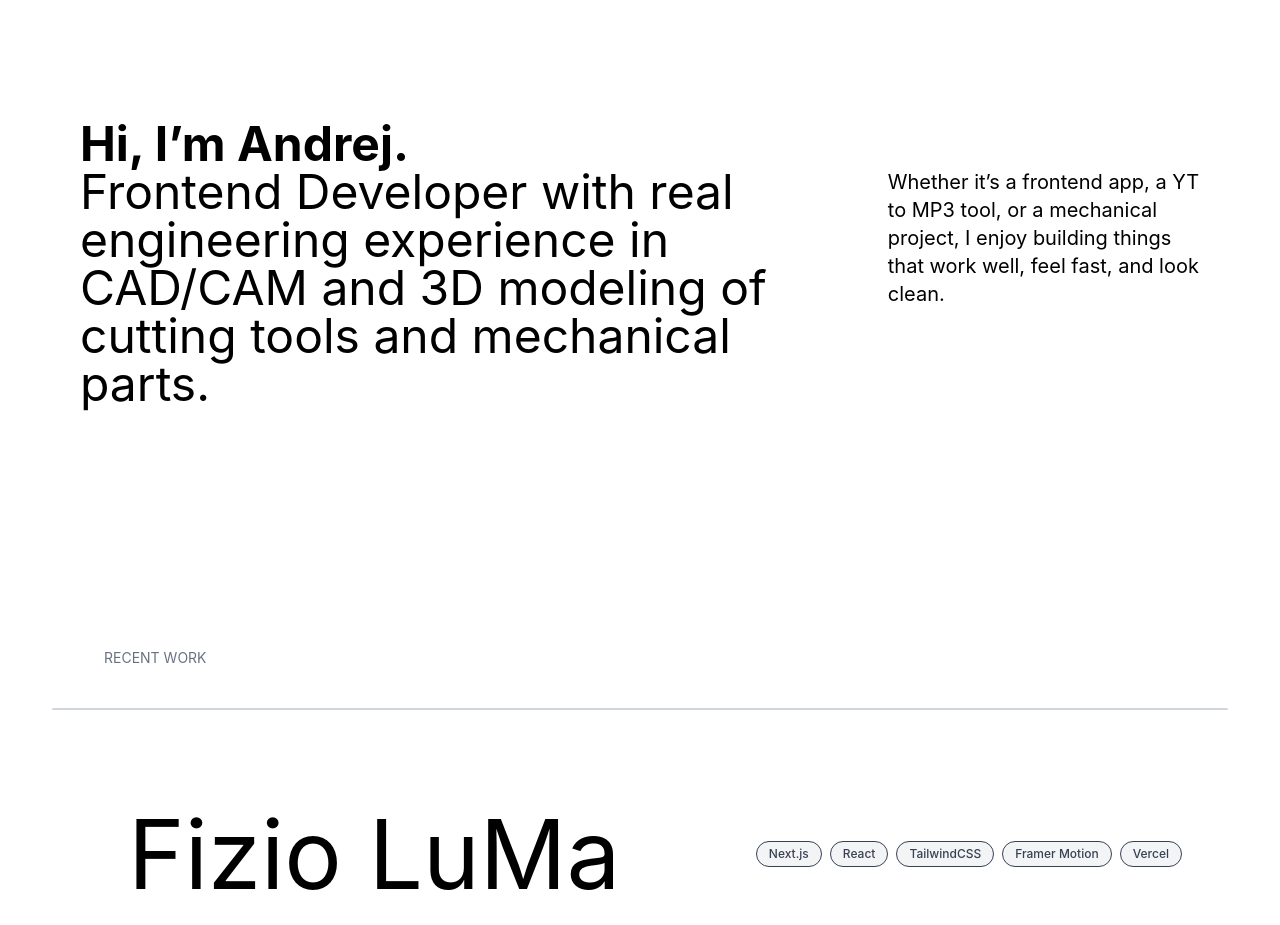
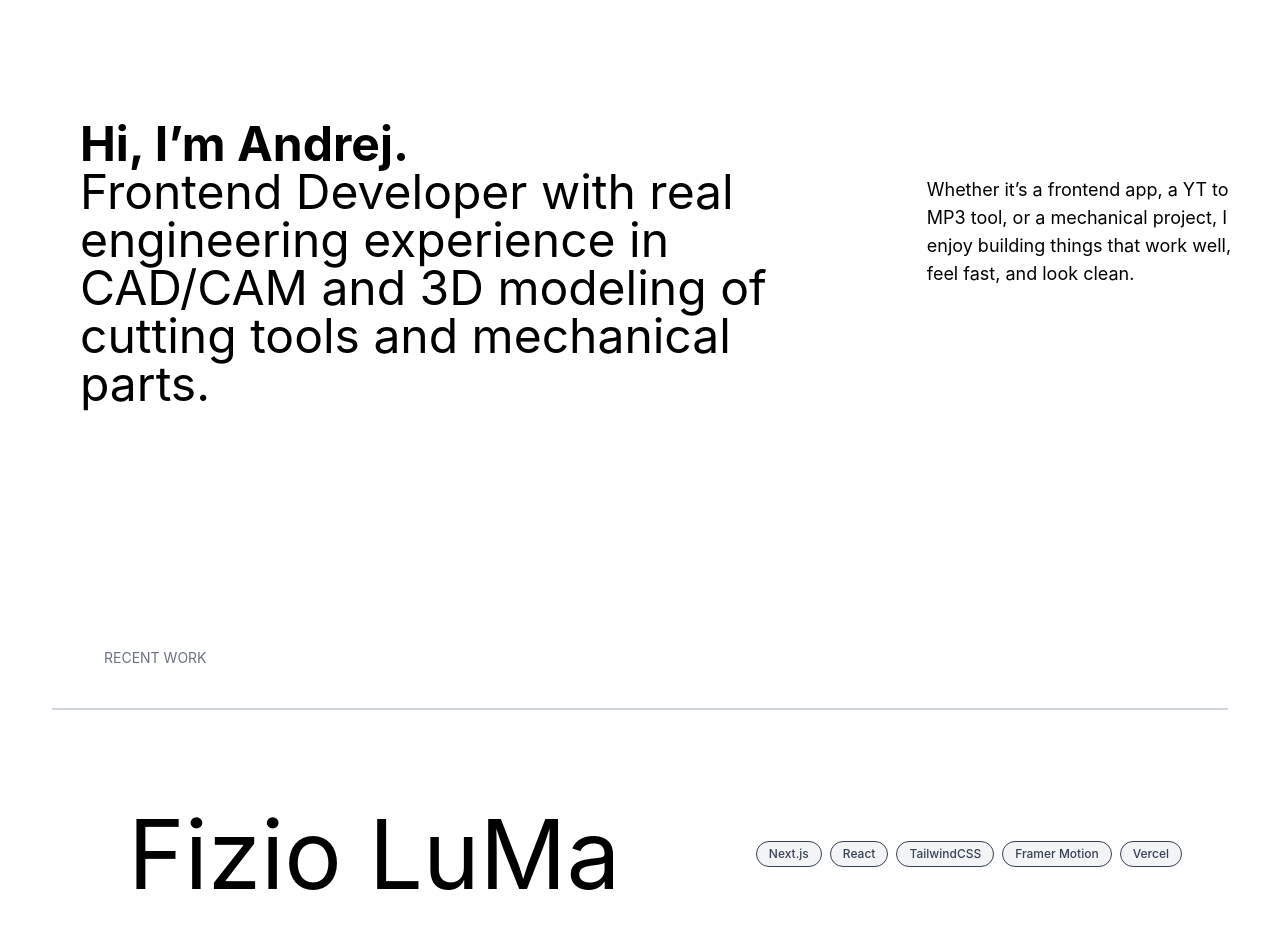
Before and after one commit to Mararovsek99/portfolio, a React (Vite) app: page / in a window 1280 px wide. Shown: the part 880-1805 px from the top of the page. Built offline with nearby package versions, Linux system fonts and the light colour scheme; what @lordicon/element would draw is missing.

Commit message:
added animation in intro.jsx, added framer-motion package, updated package-lock.json and package.json

```diff
--- a/package.json
+++ b/package.json
@@ -13,7 +13,7 @@
     "@lordicon/element": "^2.2.0",
     "@studio-freight/lenis": "^1.0.42",
     "lottie-react": "^2.4.1",
-    "motion": "^12.38.0",
+    "motion": "^12.40.0",
     "react": "^19.2.5",
     "react-dom": "^19.2.5",
     "react-icons": "^5.6.0"
--- a/src/components/Intro.jsx
+++ b/src/components/Intro.jsx
@@ -1,17 +1,40 @@
+"use client";
+
+import { motion } from "motion/react";
+
 const Intro = () => {
   return (
     <section className="bg-[#ffffff] text-black text-3xl p-10  flex flex-row gap-10 max-w-[1400px] m-auto mt-30">
       <h2 className="text-5xl p-10">
-        <p className="font-bold">Hi, I’m Andrej.</p>{" "}
-        <p>
+        <motion.p
+          initial={{ opacity: 0, y: 20 }}
+          whileInView={{ opacity: 1, y: 0 }}
+          viewport={{ once: true, amount: 0.4 }}
+          transition={{ duration: 0.8, ease: [0.22, 1, 0.36, 1] }}
+          className="font-bold"
+        >
+          Hi, I’m Andrej.
+        </motion.p>{" "}
+        <motion.p
+          initial={{ opacity: 0, y: 20 }}
+          whileInView={{ opacity: 1, y: 0 }}
+          viewport={{ once: true, amount: 0.4 }}
+          transition={{ duration: 0.8, ease: [0.22, 1, 0.36, 1] }}
+        >
           Frontend Developer with real engineering experience in CAD/CAM and 3D
           modeling of cutting tools and mechanical parts.
-        </p>
+        </motion.p>
       </h2>
-      <h3 className="text-xl p-10 mt-12">
+      <motion.h3
+        initial={{ opacity: 0, y: 20 }}
+        whileInView={{ opacity: 1, y: 0 }}
+        viewport={{ once: true, amount: 0.4 }}
+        transition={{ duration: 0.8, ease: [0.22, 1, 0.36, 1] }}
+        className="text-lg mt-24"
+      >
         Whether it’s a frontend app, a YT to MP3 tool, or a mechanical project,
         I enjoy building things that work well, feel fast, and look clean.
-      </h3>
+      </motion.h3>
     </section>
   );
 };
```
Also changed, not shown: 1 other file (tests, documents, lock files or other folders).
